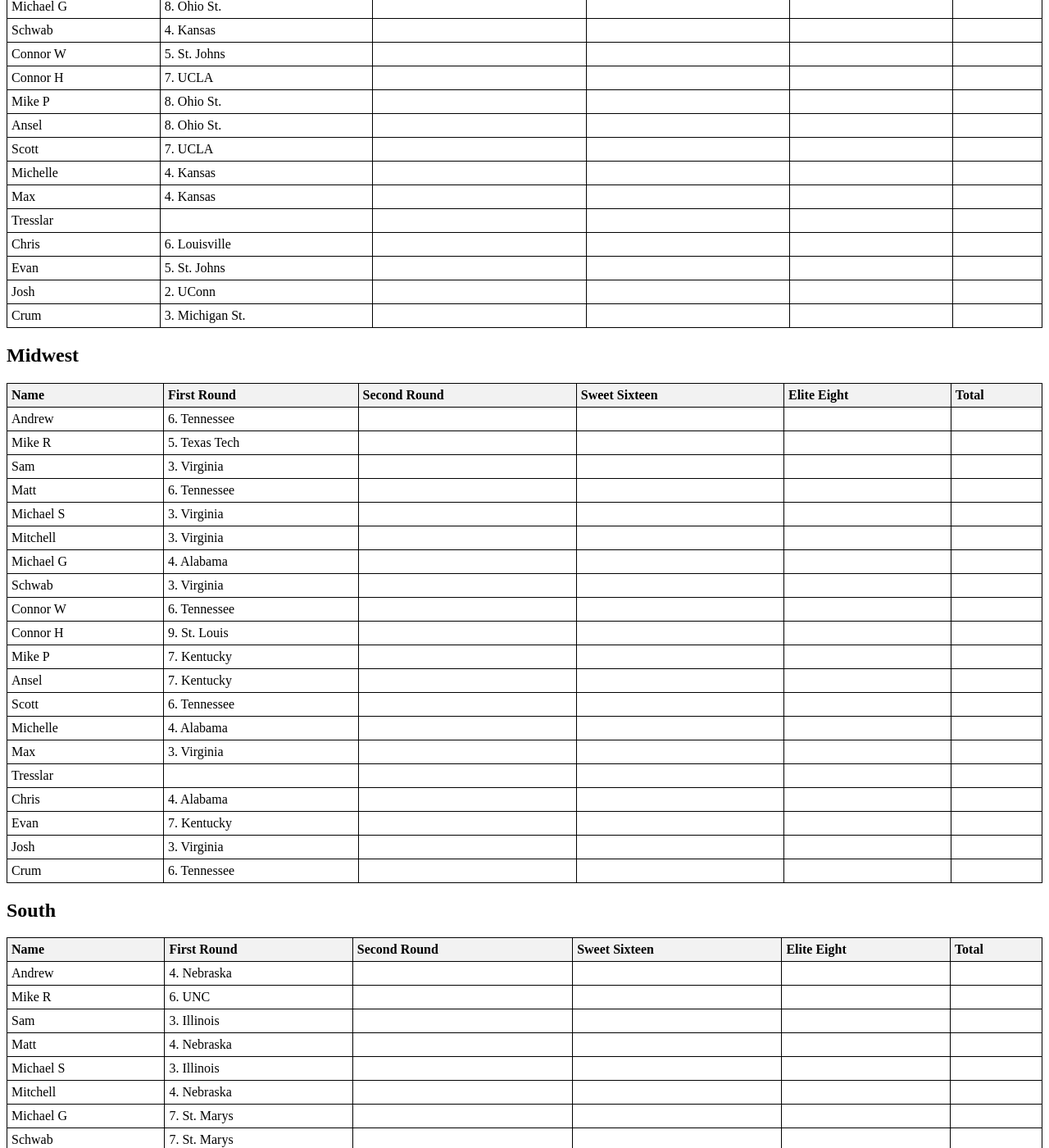
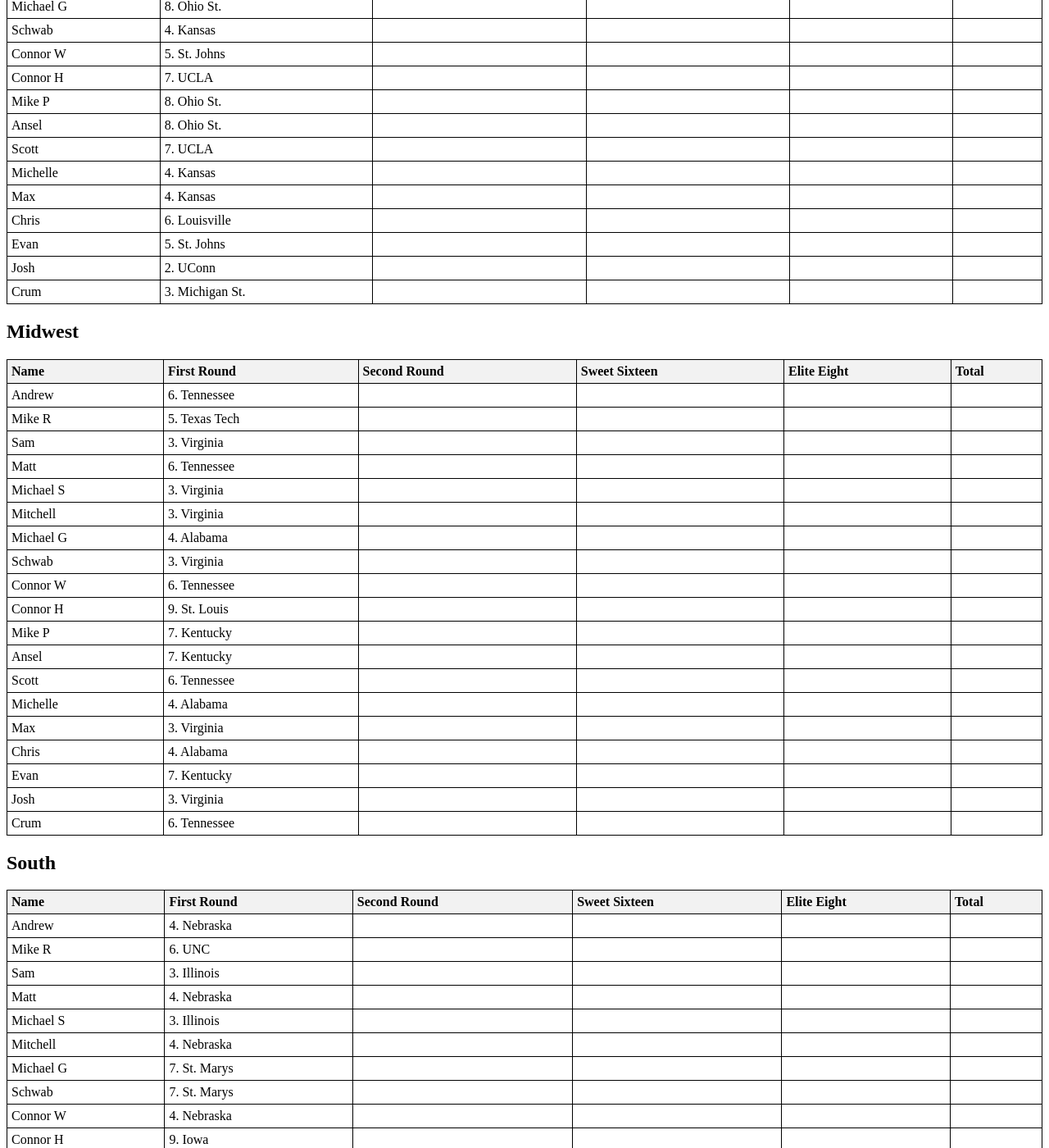
Before and after one commit to aredston19/aredston19.Github.io, a Jekyll site: the page MM_26.html, which Jekyll copies as it is, in a window 1280 px wide and 1400 px high, scrolled down 277 px. Shown: the whole window at 82% size. Built offline with Jekyll 4.4.1, drawn with Linux system fonts in a browser that asks for light colours; some of the changed text lies outside the part shown.

Commit message:
Add files via upload

```diff
--- a/MM_26.html
+++ b/MM_26.html
@@ -149,14 +149,6 @@
 <tr>
             <td>Max</td>
             <td>4. Kansas</td>
-            <td></td>
-		<td></td>
-		<td></td>
-		<td></td>
-        </tr>
-<tr>
-            <td>Tresslar</td>
-            <td></td>
             <td></td>
 		<td></td>
 		<td></td>
@@ -331,14 +323,6 @@
 		<td></td>
         </tr>
 <tr>
-            <td>Tresslar</td>
-            <td></td>
-            <td></td>
-		<td></td>
-		<td></td>
-		<td></td>
-        </tr>
-<tr>
             <td>Chris</td>
             <td>4. Alabama</td>
             <td></td>
@@ -501,14 +485,6 @@
 <tr>
             <td>Max</td>
             <td>4. Nebraska</td>
-            <td></td>
-		<td></td>
-		<td></td>
-		<td></td>
-        </tr>
-<tr>
-            <td>Tresslar</td>
-            <td></td>
             <td></td>
 		<td></td>
 		<td></td>
@@ -683,14 +659,6 @@
 		<td></td>
         </tr>
 <tr>
-            <td>Tresslar</td>
-            <td></td>
-            <td></td>
-		<td></td>
-		<td></td>
-		<td></td>
-        </tr>
-<tr>
             <td>Chris</td>
             <td>5. Wisconsin</td>
             <td></td>
@@ -859,14 +827,6 @@
 		<td></td>
         </tr>
 <tr>
-            <td>Tresslar</td>
-            <td></td>
-            <td></td>
-		<td></td>
-		<td></td>
-		<td></td>
-        </tr>
-<tr>
             <td>Chris</td>
             <td></td>
             <td></td>
```
